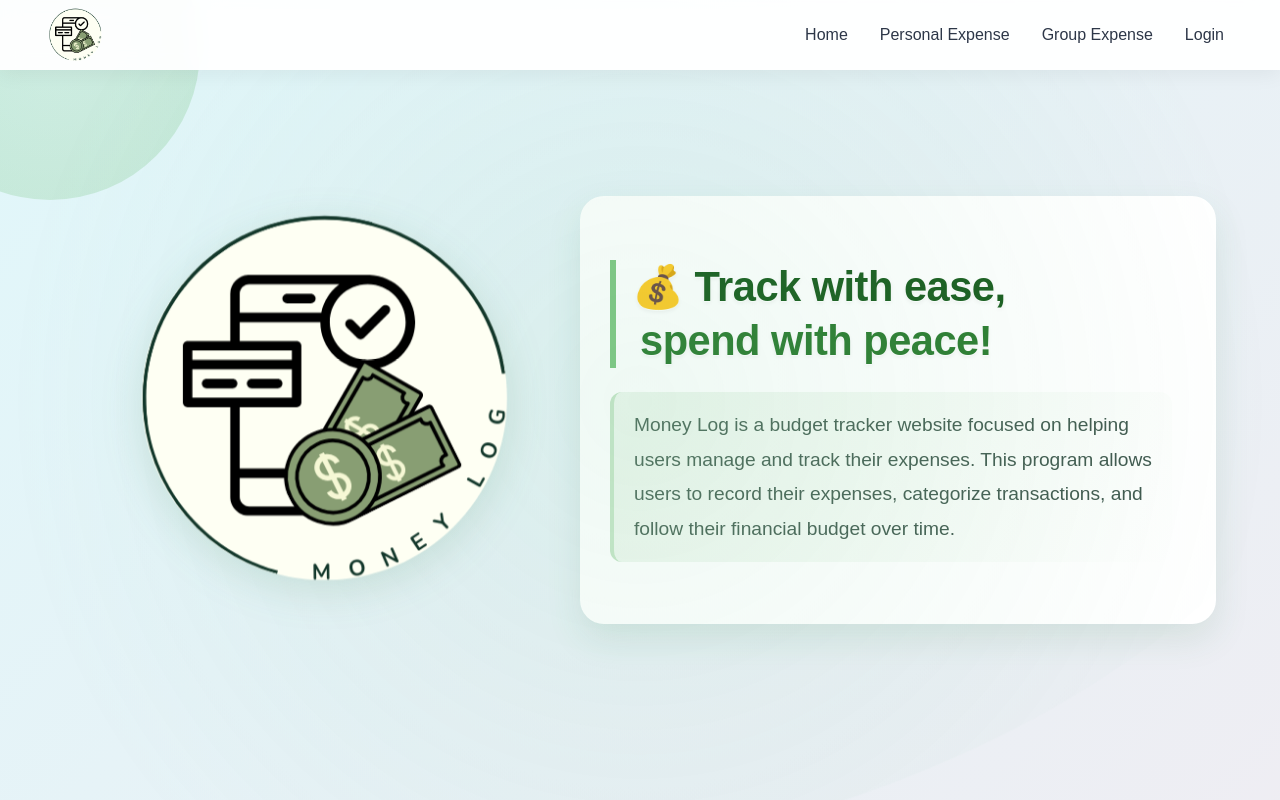
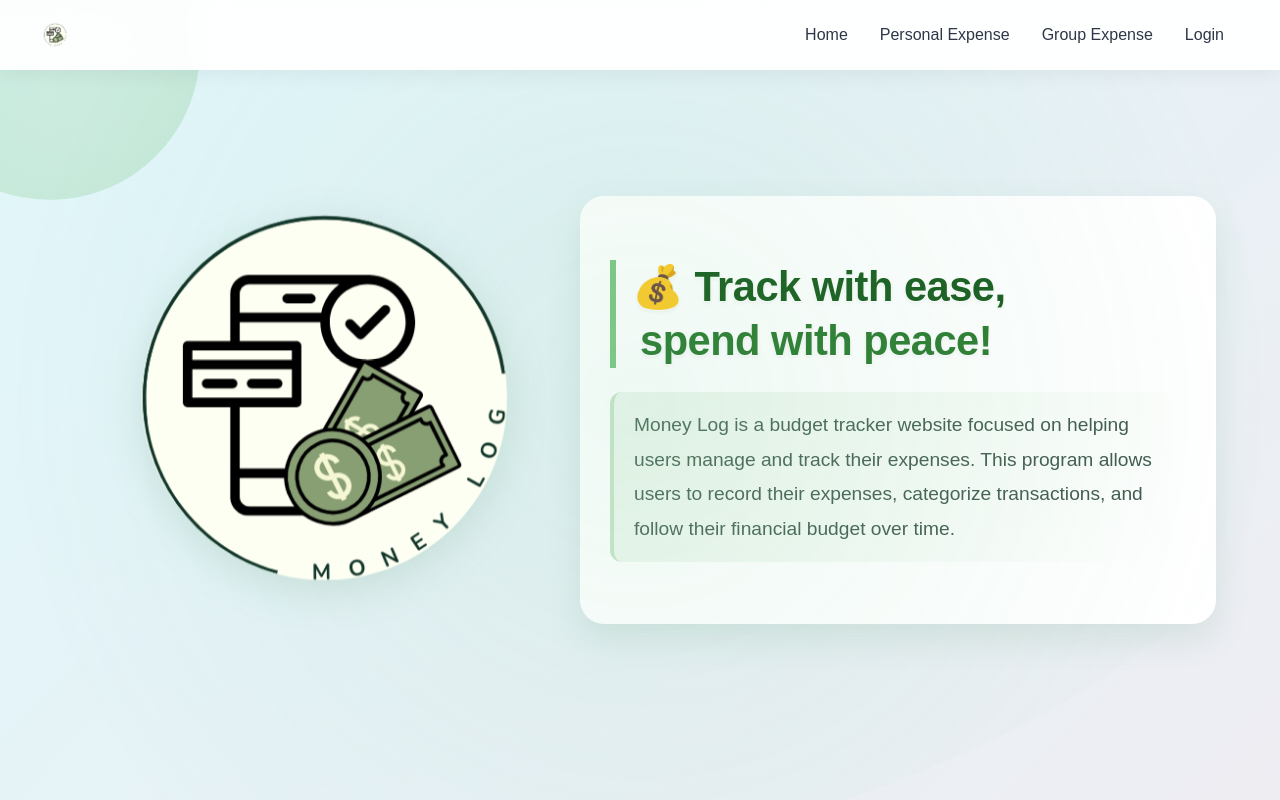
Before and after one commit to wholaanmo/moneyy-logg, a Vue app: page /about in a window 1280 px wide. Shown: the top 800 px of the page. Built offline with nearby package versions, Linux system fonts and the light colour scheme; what @kyvg/vue3-notification, chartjs-plugin-datalabels would draw is missing.

Commit message:
Update some frontend code

```diff
--- a/src/components/about.vue
+++ b/src/components/about.vue
@@ -255,7 +255,7 @@
   text-decoration: none;
 }
 .logo-image {
-  height: 70px;
+  height: 30px;
   width: auto;
   object-fit: contain;
 }
```
